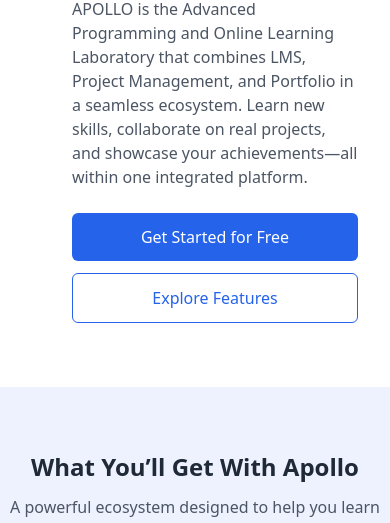
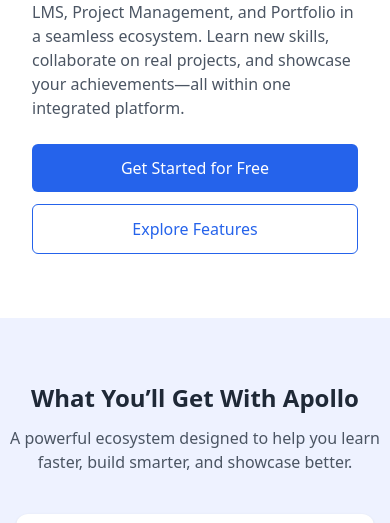
Before and after one commit to Kojikav/praktikum5, a plain HTML site: page index.html in a window 390 px wide. Shown: the part 815-1338 px from the top of the page. Drawn offline with nearby package versions, Linux system fonts and the light colour scheme.

Commit message:
fixed: margin left hero section

```diff
--- a/index.html
+++ b/index.html
@@ -52,7 +52,7 @@
   </script>
 
   <section id="Home" class="flex flex-col md:flex-row items-center justify-between px-8 md:px-16 py-16 bg-white max-w-6xl mx-auto">
-    <div class="max-w-lg order-last md:order-first ml-10 md:ml-0 md:w-1/2">
+    <div class="max-w-lg order-last md:order-first md:ml-0 md:w-1/2">
       <h1 class="text-4xl md:text-4xl font-bold text-blue-700 leading-tight mb-4">
         LEARN, BUILD, & SHOWCASE ALL IN ONE PLATFORM
       </h1>
```
